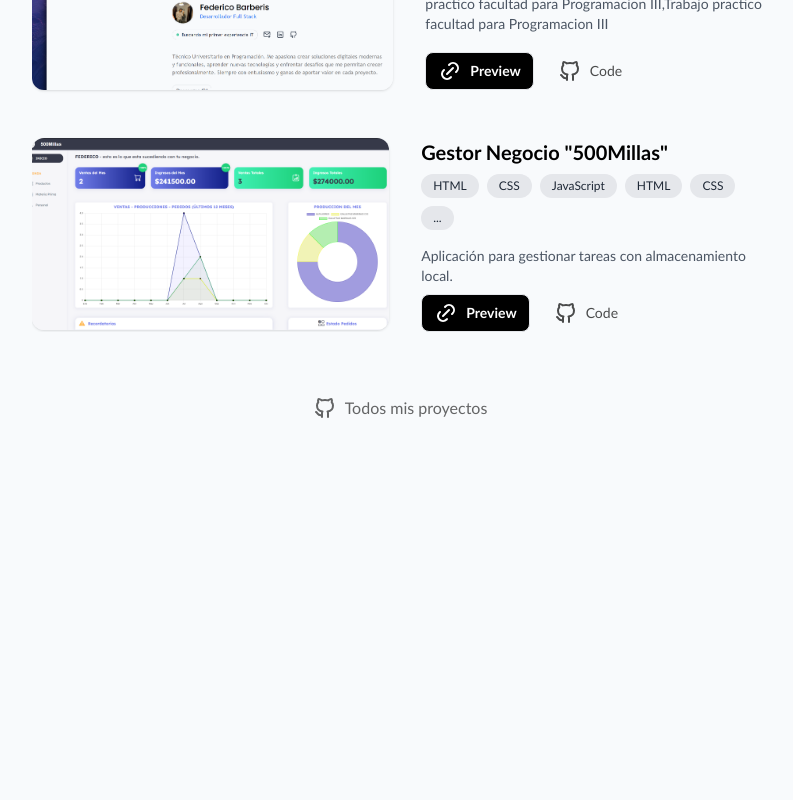
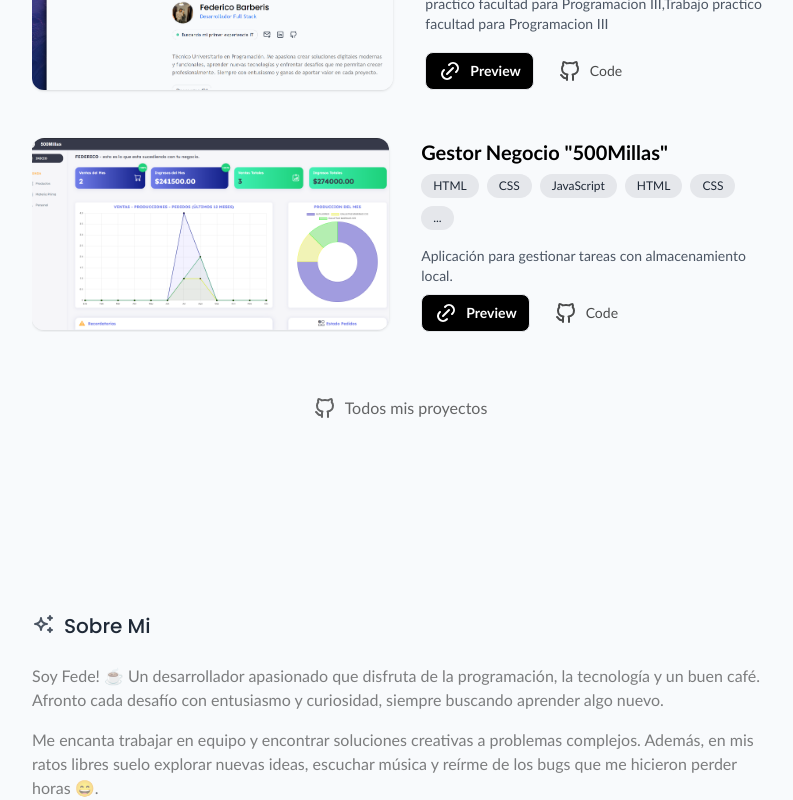
Before and after one commit to Fede-Barberis/Portafolio, a React (Vite) app: page / in a window 1280 px wide. Shown: the part 1557-2357 px from the top of the page, without its empty margins (240-1033 px from the left). Before the commit the page ends 2073 px from the top, so only its background shows below. Built offline with nearby package versions, Linux system fonts and the light colour scheme.

Commit message:
feat: implementar AboutSection

```diff
--- a/src/App.jsx
+++ b/src/App.jsx
@@ -3,6 +3,7 @@ import NavBar from "./components/NavBar"
 import Inicio from "./components/HomeSection"
 import Experiencia from "./components/ExperienceSection"
 import Proyectos from "./components/ProjectsSection"
+import SobreMi from "./components/AboutSection"
 
 
 function App() {
@@ -12,6 +13,7 @@ function App() {
       <Inicio />
       <Experiencia />
       <Proyectos />
+      <SobreMi />
     </Container>
   )
 }
--- /dev/null
+++ b/src/components/AboutSection.jsx
@@ -0,0 +1,24 @@
+import { IconSparkles } from '@tabler/icons-react';
+
+const sobreMi = () => {
+    return (
+        <section id="sobreMi" className="scroll-m-20 flex flex-col mt-24 ">
+            <div className="space-y-6">
+                <header className="flex flex-row gap-2">
+                    <IconSparkles stroke={2} className='text-gray-600' />
+                    <h2 className='text-xl font-heading font-medium text-gray-800'>Sobre Mi</h2>
+                </header>
+                <div className='text-black/50 text-pretty space-y-4'>
+                    <p>
+                        Soy Fede! ☕ Un desarrollador apasionado que disfruta de la programación, la tecnología y un buen café. Afronto cada desafío con entusiasmo y curiosidad, siempre buscando aprender algo nuevo. </p>
+                    <p>
+                        Me encanta trabajar en equipo y encontrar soluciones creativas a problemas complejos. Además, en mis ratos libres suelo explorar nuevas ideas, escuchar música y reírme de los bugs que me hicieron perder horas 😄.
+                    </p>
+                </div>
+            </div>
+        </section>
+    )
+}
+
+
+export default sobreMi
```
